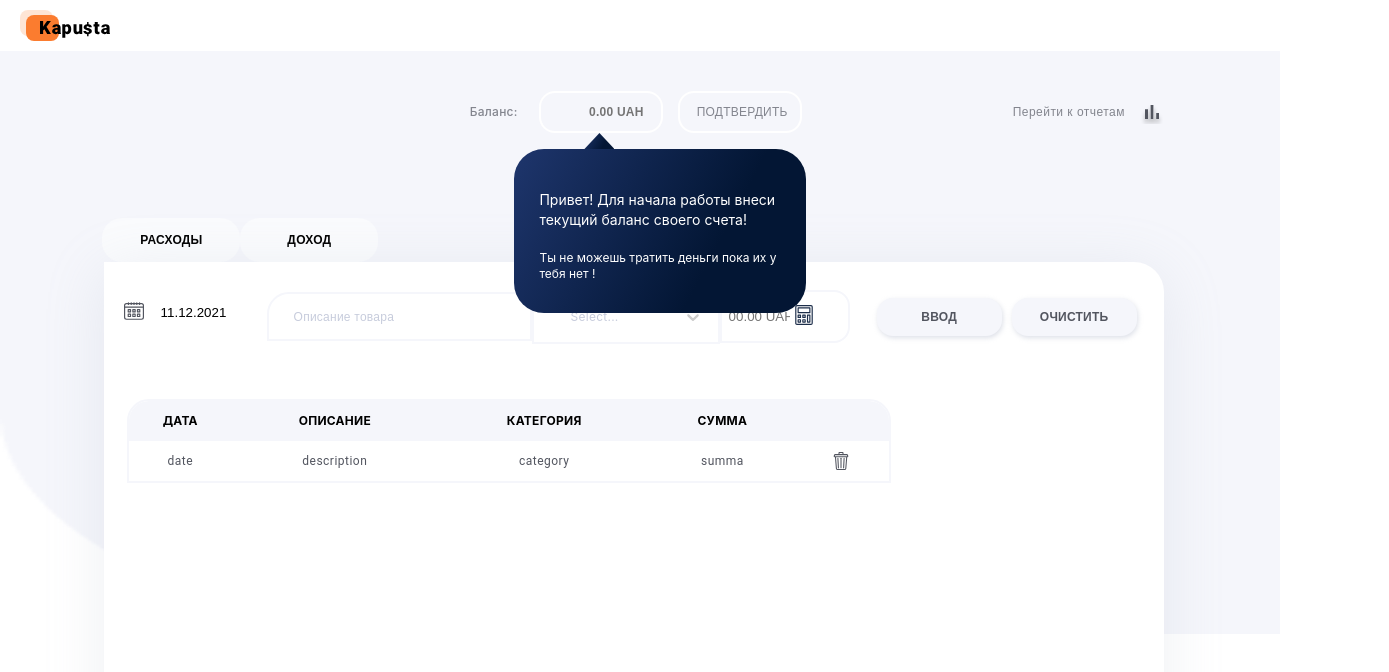
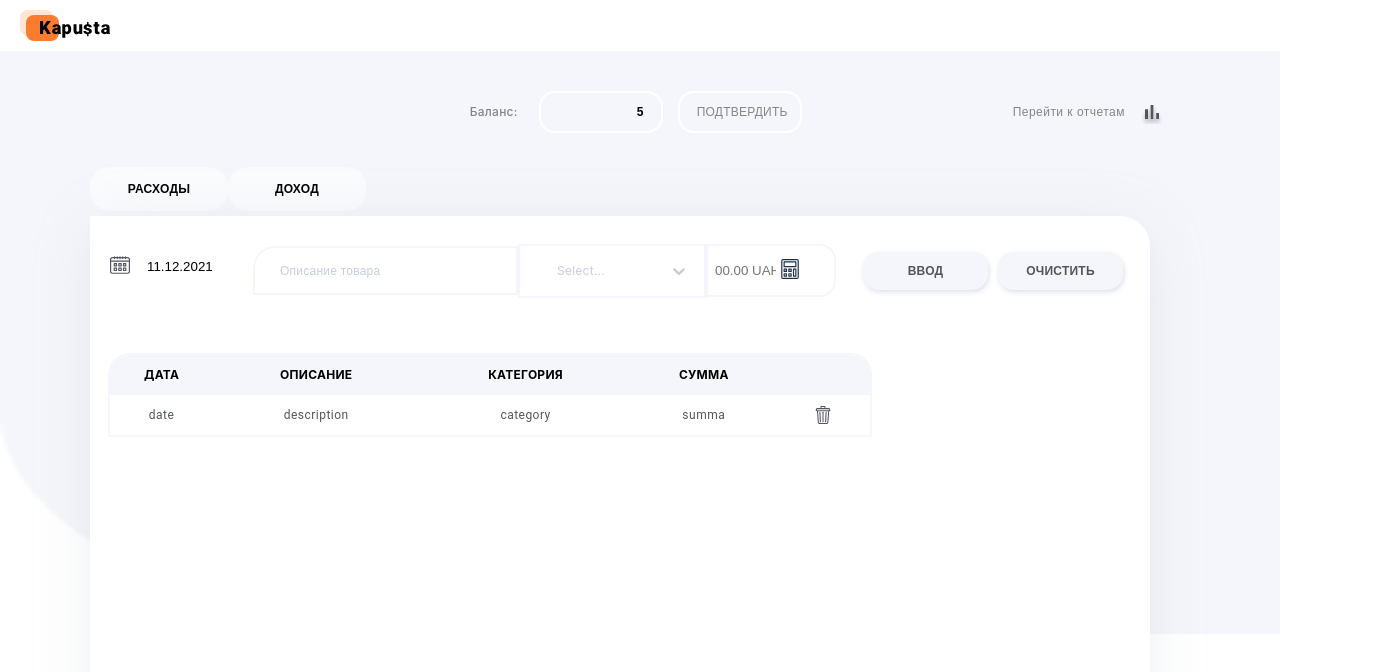
Before and after one commit to EKhoroshko/frontend-kapusta, a React (Create React App) app: page /home/casts in a window 1280 px wide. Shown: the top 672 px of the page, 1389 px wide, since content can reach past the window. Built offline with nearby package versions, Linux system fonts and the light colour scheme.

Commit message:
absolute

```diff
--- a/src/components/AddForm/AddForm.module.css
+++ b/src/components/AddForm/AddForm.module.css
@@ -1,6 +1,6 @@
 .wraper {
   height: 100vh;
-  width: 320px;
+  width: 100%;
   margin: 0 auto;
 }
 
@@ -11,6 +11,7 @@
 }
 
 .conteiner {
+  width: 282px;
   padding-left: 19px;
   padding-right: 19px;
   margin: 0 auto;
@@ -134,7 +135,9 @@
   }
 
   .conteiner {
+    display: flex;
     padding: 28px 0px 0px 0px;
+    margin: 0;
   }
 
   .imgBack {
--- a/src/components/Casts/Casts.module.css
+++ b/src/components/Casts/Casts.module.css
@@ -7,7 +7,6 @@
     display: flex;
     position: relative;
     bottom: 650px;
-    left: 50px;
     padding: 0px 30px;
   }
 }
@@ -17,7 +16,6 @@
     display: flex;
     position: relative;
     bottom: 440px;
-    left: 115px;
     padding: 0px 20px;
   }
 }
--- a/src/components/Incomes/Incomes.module.css
+++ b/src/components/Incomes/Incomes.module.css
@@ -7,7 +7,6 @@
     display: flex;
     position: relative;
     bottom: 650px;
-    left: 50px;
     padding: 0px 30px;
   }
 }
@@ -17,7 +16,6 @@
     display: flex;
     position: relative;
     bottom: 440px;
-    left: 115px;
     padding: 0px 20px;
   }
 }
--- a/src/components/List/List.module.css
+++ b/src/components/List/List.module.css
@@ -100,7 +100,6 @@
     flex-wrap: wrap;
     width: 282px;
     max-height: 200px;
-    margin: 0 auto;
     font-style: normal;
     font-weight: 700;
     overflow: scroll;
--- a/src/components/Modal/Comment/Comment.module.css
+++ b/src/components/Modal/Comment/Comment.module.css
@@ -36,7 +36,8 @@
   .box {
     position: absolute;
     top: 130px;
-    right: 42%;
+    right: 50%;
+    margin-right: -75px;
     min-width: 282px;
     z-index: 10;
   }
@@ -47,7 +48,8 @@
     position: absolute;
     z-index: 10;
     top: 82px;
-    right: 37%;
+    right: 50%;
+    margin-right: -170px;
     width: 292px;
   }
 }
--- a/src/routes/Home/Home.js
+++ b/src/routes/Home/Home.js
@@ -16,7 +16,7 @@ import Casts from "../../components/Casts/Casts";
 import css from "./Home.module.css";
 
 function Home() {
-  const [balanse, setBalanse] = useState("");
+  const [balanse, setBalanse] = useState(5);
   const match = useRouteMatch();
   const history = useHistory();
   console.log(balanse);
@@ -66,6 +66,13 @@ function Home() {
         </div>
       </div>
 
+      <div className={css.mobile}>
+        <MobileList />
+      </div>
+      <div className={css.descktop}>
+        <List />
+      </div>
+
       <div className={css.boxLink}>
         <NavLink className={css.link} to={`${match.url}/casts`}>
           <button className={css.btn} type="button">
@@ -92,13 +99,6 @@ function Home() {
         </NavLink>
       </div>
 
-      <div className={css.mobile}>
-        <MobileList />
-      </div>
-      <div className={css.descktop}>
-        <List />
-      </div>
-
       <div className={css.route}>
         <Switch>
           <Route path={`${match.url}/casts`}>
--- a/src/routes/Home/Home.module.css
+++ b/src/routes/Home/Home.module.css
@@ -1,13 +1,13 @@
 .section {
   height: 100vh;
-  width: 320px;
+  width: 100%;
   margin: 0 auto;
 }
 
 .imgBack {
   background-image: url("../../assets/images/back.png");
   background-repeat: no-repeat;
-  background-size: 100% 100%;
+  background-size: 100% 282px;
 }
 
 .container {
@@ -113,10 +113,10 @@
 }
 
 .boxLinkMin {
-  position: absolute;
-  bottom: 0;
+  margin: 0 auto;
+  width: 282px;
   display: flex;
-  justify-content: space-between;
+  justify-content: center;
 }
 
 .link {
@@ -146,17 +146,22 @@
 
 .mobile {
   margin-top: 20px;
+  display: flex;
+  justify-content: center;
 }
 
 .descktop {
   display: none;
 }
 
+.route {
+  display: none;
+}
+
 @media screen and (min-width: 768px) {
   .section {
     height: 100vh;
-    width: 768px;
-    margin: 0 auto;
+    width: 100%;
   }
 
   .mobile {
@@ -164,14 +169,14 @@
   }
 
   .imgBack {
-    background-size: 100% 100%;
+    background-size: 100vw 100%;
     height: 583px;
   }
 
   .container {
+    width: 665px;
     padding-left: 51px;
     padding-right: 52px;
-    margin: 0 auto;
   }
 
   .flex {
@@ -220,9 +225,10 @@
   }
 
   .boxLink {
-    position: relative;
-    bottom: 55%;
-    left: 8%;
+    position: absolute;
+    bottom: 70%;
+    left: 50%;
+    margin-left: -300px;
     z-index: 2;
     display: flex;
     justify-content: flex-start;
@@ -241,14 +247,16 @@
   }
 
   .route {
-    position: relative;
-    bottom: 66%;
-    left: 1%;
+    display: block;
+    position: absolute;
+    top: 245px;
+    left: 50%;
     z-index: 3;
+    margin-left: -300px;
   }
 
   .descktop {
-    display: block;
+    display: none;
   }
 }
 
@@ -256,18 +264,19 @@
   .section {
     position: relative;
     height: 100vh;
-    width: 1280px;
+    width: 100%;
     margin: 0 auto;
   }
 
   .container {
+    width: 1060px;
     padding-left: 110px;
     padding-right: 110px;
     margin: 0 auto;
   }
 
   .imgBack {
-    background-size: 100% 100%;
+    background-size: 100vw 100%;
   }
 
   .box {
@@ -291,7 +300,10 @@
   }
 
   .boxLink {
-    bottom: 52%;
+    position: absolute;
+    left: 50%;
+    margin-left: -550px;
+    bottom: 80%;
   }
 
   .btn {
@@ -300,9 +312,10 @@
   }
 
   .route {
-    position: relative;
-    bottom: 62%;
-    left: -0.5%;
+    position: absolute;
+    top: 165px;
+    left: 50%;
+    margin-left: -550px;
     z-index: 3;
   }
 }
```
